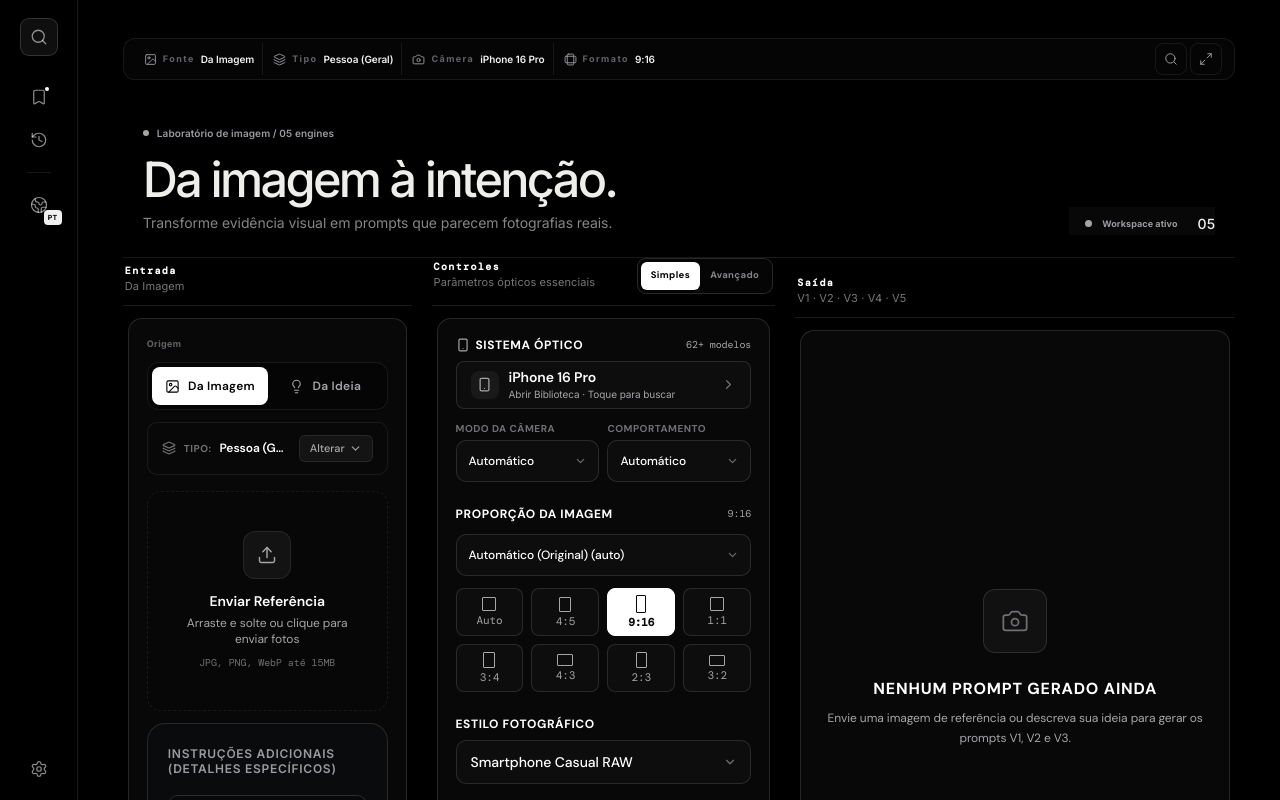
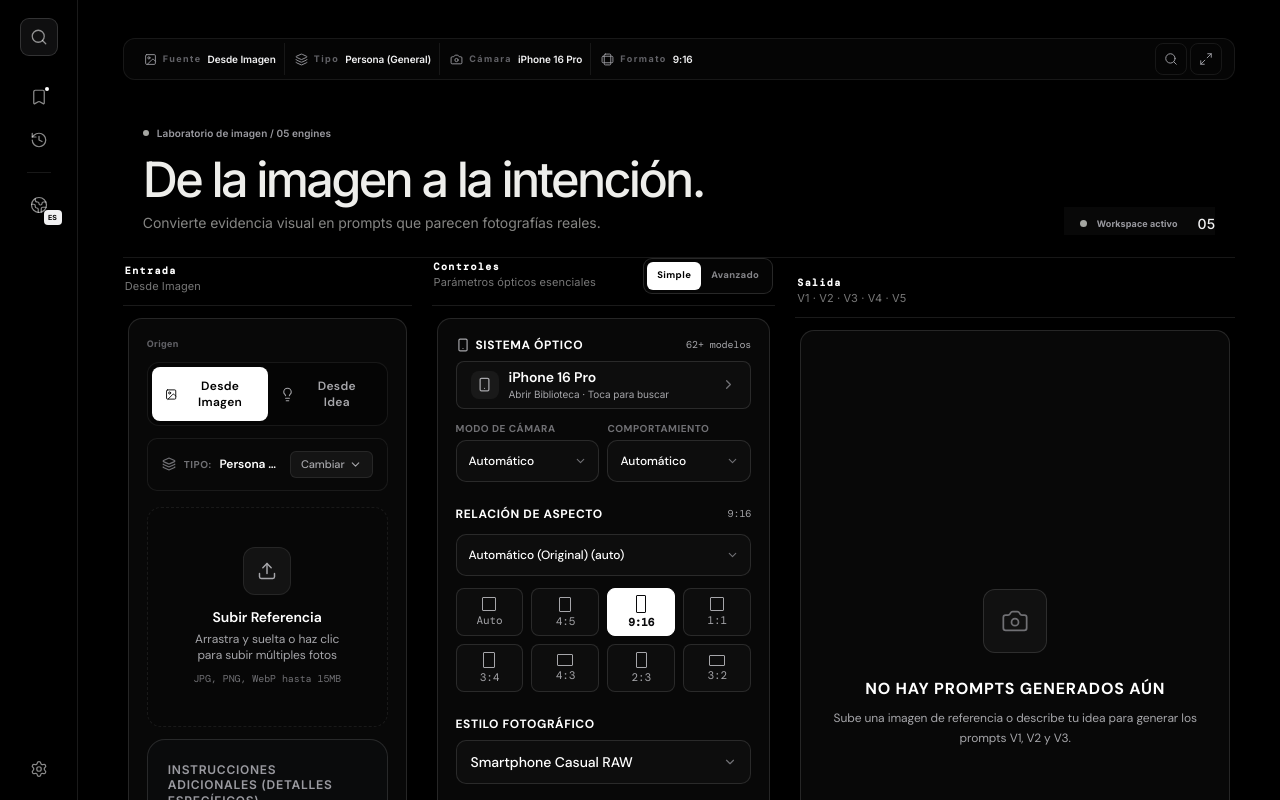
Before and after one commit to Luvvperry/elite-prompts, a React (Vite) app: page / in a window 1280 px wide. Shown: the top 800 px of the page. Built offline with nearby package versions, Linux system fonts and the light colour scheme; a web font is replaced by a local one.

Commit message:
feat: make Spanish the default interface language

```diff
--- a/App.tsx
+++ b/App.tsx
@@ -279,11 +279,15 @@ const defaultPresets: PresetItem[] = [
 const App: React.FC = () => {
   // Theme & Language states
   const [lang, setLang] = useState<Language>(() => {
+    const urlLang = new URLSearchParams(window.location.search).get('lang');
+    if (urlLang) return normalizeInterfaceLanguage(urlLang);
     const stored = localStorage.getItem('ep_lang');
-    return stored ? normalizeInterfaceLanguage(stored) : 'pt';
+    return stored ? normalizeInterfaceLanguage(stored) : 'es';
   });
 
   const [promptLang, setPromptLang] = useState<PromptLanguage>(() => {
+    const urlLang = new URLSearchParams(window.location.search).get('lang');
+    if (urlLang) return normalizePromptLanguage(urlLang);
     const stored = localStorage.getItem('ep_prompt_lang');
     return stored ? normalizePromptLanguage(stored) : 'auto';
   });
```
